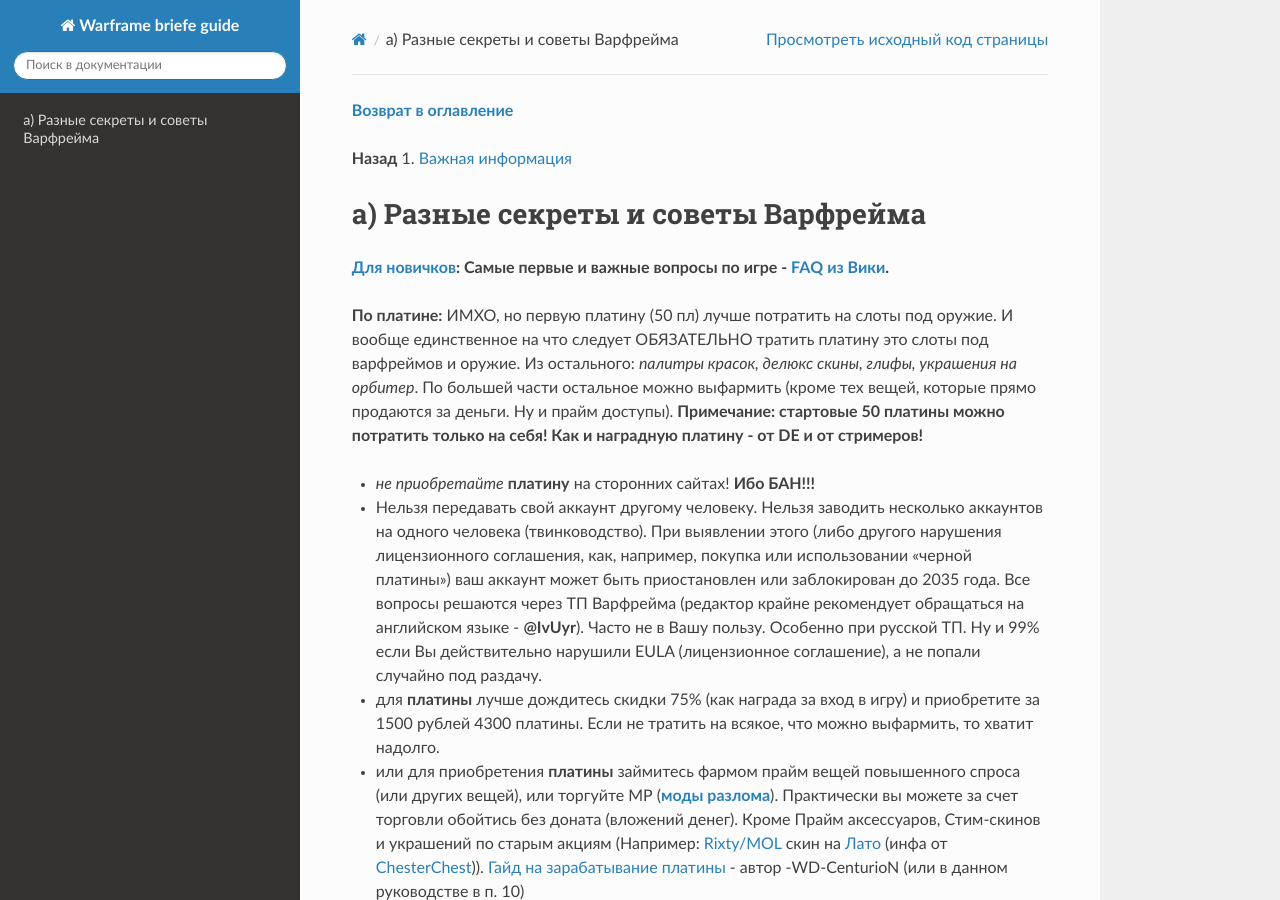
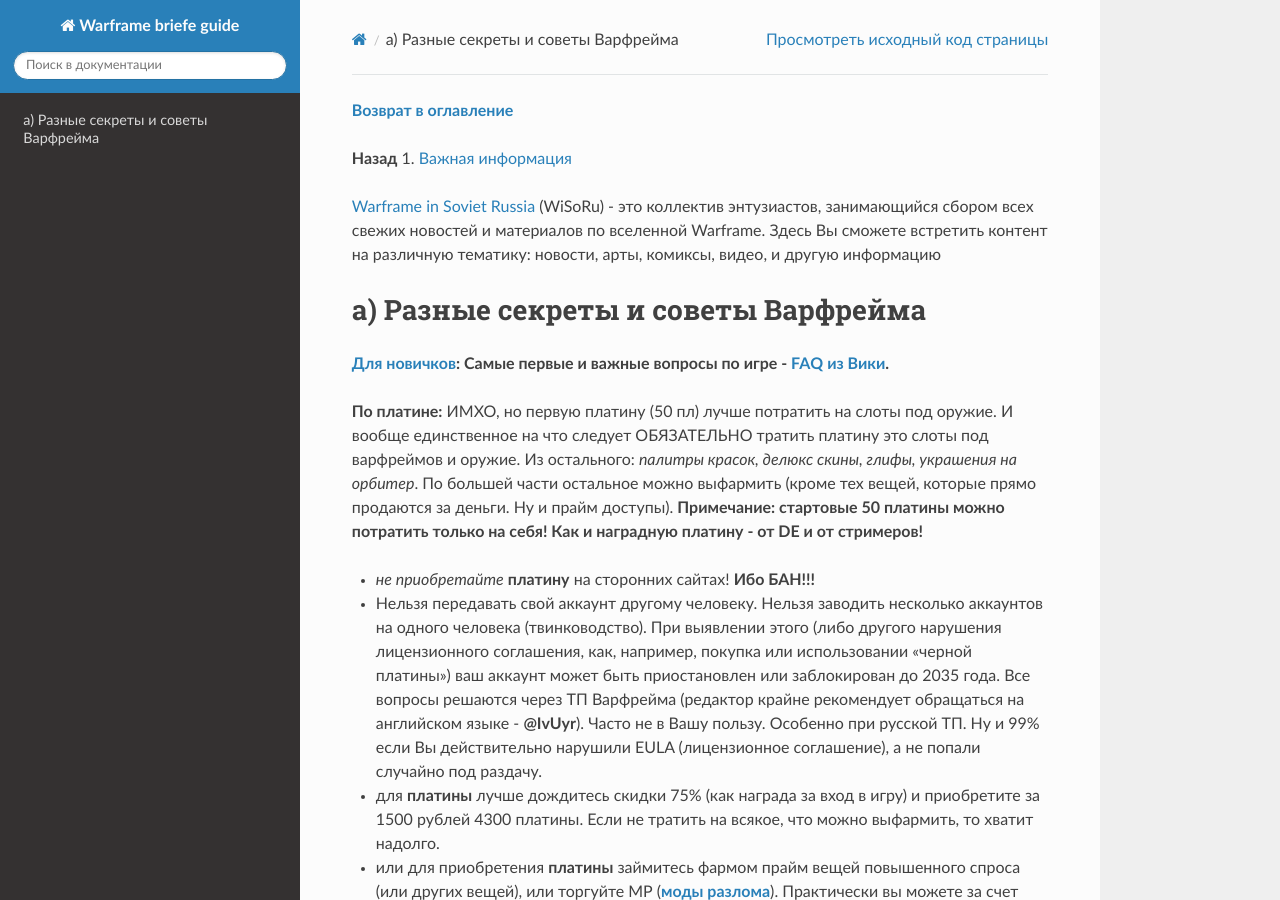
Before and after one commit to crackedmind/warframe-brief-guide, a Sphinx documentation site: the page built from source/01_a.md, in a window 1280 px wide and 900 px high. Built offline with Sphinx 7.4.7 and the Read the Docs theme 2.0.0, drawn with Linux system fonts in a browser that asks for light colours.

Commit message:
правки

```diff
--- a/source/01_a.md
+++ b/source/01_a.md
@@ -1,6 +1,8 @@
 **[Возврат в оглавление](index.md)**
 
 **Назад** 1. [Важная информация](01.md)
+
+[Warframe in Soviet Russia](https://vk.com/wisoru) (WiSoRu) - это коллектив энтузиастов, занимающийся сбором всех свежих новостей и материалов по вселенной Warframe. Здесь Вы сможете встретить контент на различную тематику: новости, арты, комиксы, видео, и другую информацию
 
 ###  а) Разные секреты и советы Варфрейма
 
```
Also changed, not shown: source/01.md (+1 -1 lines), source/index.md (+1 -1 lines).
